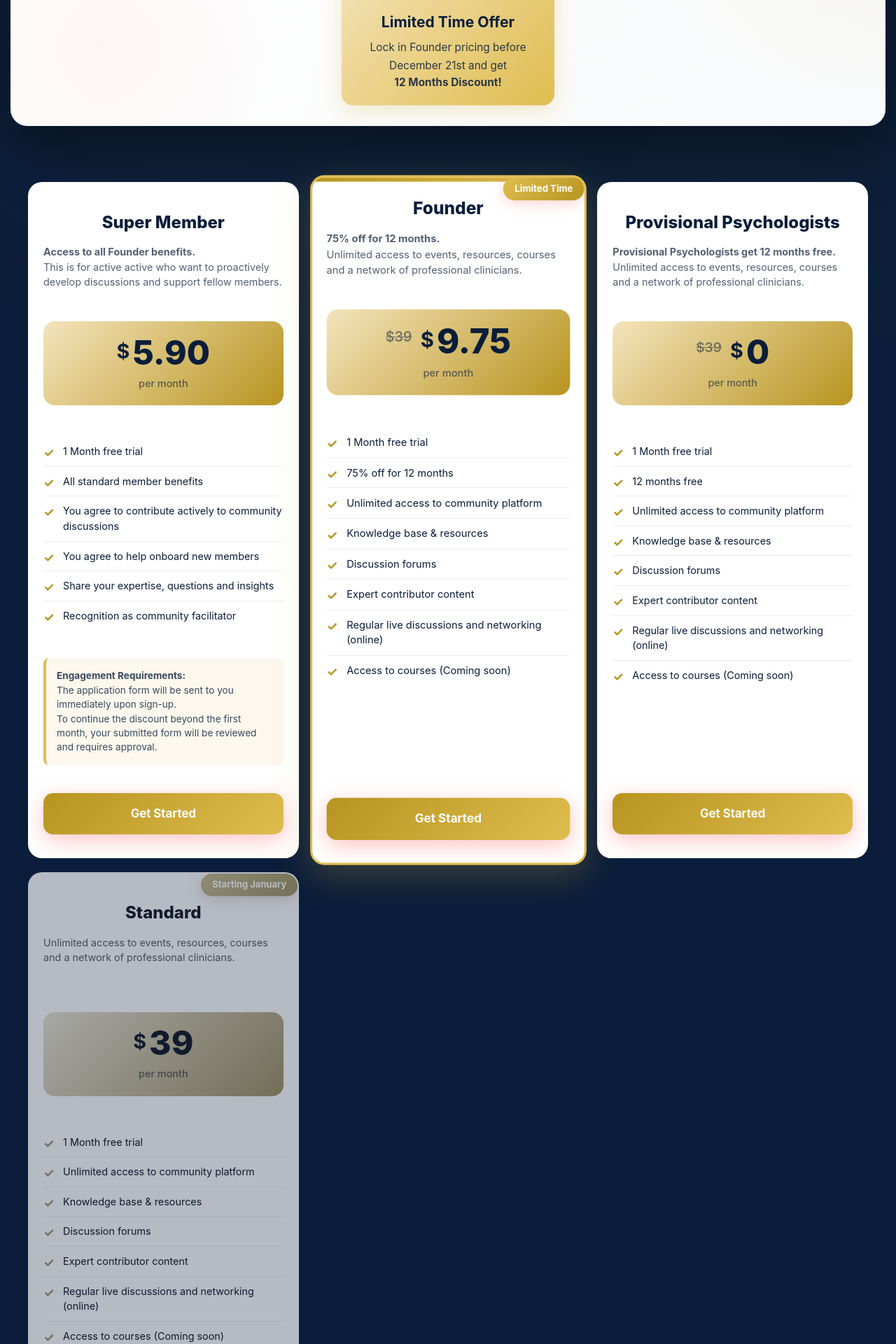
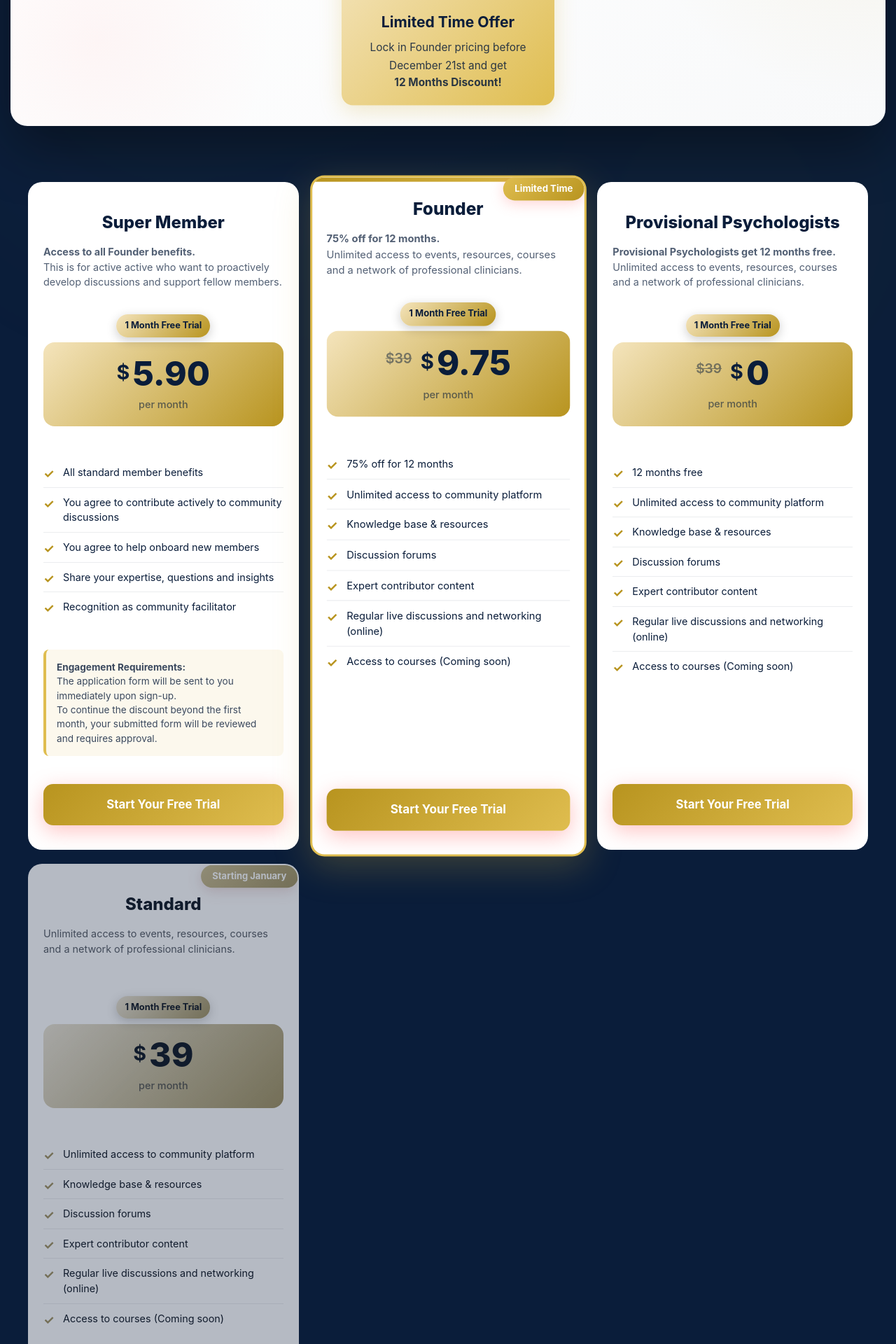
Before and after one commit to keisler-au/aiforclin, a Jekyll site: the page built from community/memberships.html, in a window 1280 px wide. Shown: the part 414-2334 px from the top of the page at 70% size. Built offline with Jekyll 4.4.1, drawn with Linux system fonts in a browser that asks for light colours; some of the changed text lies outside the part shown.

Commit message:
start your free trial

```diff
--- a/community/memberships.html
+++ b/community/memberships.html
@@ -38,6 +38,7 @@
         </header>
 
         <div class="price-container">
+            <div class="free-trial-tag">1 Month Free Trial</div>
             <div class="price">
                 <div class="price-amount">
                     <span class="price-currency">$</span>5.90
@@ -62,7 +62,7 @@
             </footer>
 
         <div class="c-button-wrapper">
-            <a href="https://aiforclin.circle.so/checkout/super-membership?coupon_code=VOLZSWGB" target="_blank" class="c-submit-button" type="button">Get Started</a>
+            <a href="https://aiforclin.circle.so/checkout/super-membership?coupon_code=VOLZSWGB" target="_blank" class="c-submit-button" type="button">Start Your Free Trial</a>
         </div>
     </article>
     <article class="c-feature featured">
@@ -86,6 +86,7 @@
         </div> -->
 
         <div class="price-container">
+            <div class="free-trial-tag">1 Month Free Trial</div>
             <div class="price">
                 <div class="price-amount">
                     <span class="price-original" data-monthly="$39" data-annually="$39">$39</span>
@@ -107,7 +107,7 @@
         </ul>
 
         <div class="c-button-wrapper">
-            <a href="https://aiforclin.circle.so/checkout/founder-75percent-discount?coupon_code=TKUKTFLU" target="_blank" class="c-submit-button" type="button">Get Started</a>
+            <a href="https://aiforclin.circle.so/checkout/founder-75percent-discount?coupon_code=TKUKTFLU" target="_blank" class="c-submit-button" type="button">Start Your Free Trial</a>
         </div>
     </article>
 
@@ -133,6 +133,7 @@
         </div>
 
         <div class="price-container">
+            <div class="free-trial-tag">1 Month Free Trial</div>
             <div class="price">
                 <div class="price-amount">
                     <span class="price-original" data-monthly="$39" data-annually="$29">$39</span>
@@ -152,7 +153,7 @@
         </ul>
 
         <div class="c-button-wrapper">
-            <a href="https://aiforclin.circle.so/checkout/40percent-discount?coupon_code=DDPYKEAA" target="_blank" class="c-submit-button" type="button">Get Started</a>
+            <a href="https://aiforclin.circle.so/checkout/40percent-discount?coupon_code=DDPYKEAA" target="_blank" class="c-submit-button" type="button">Start Your Free Trial</a>
         </div>
     </article> -->
 
@@ -160,7 +161,9 @@
         <header class="card-header">
             <div class="header-title margin-top">
                 <h3 id="memberPlanTitle">Provisional Psychologists</h3>
+
             </div>
+
             <p aria-describedby="memberPlanTitle"><strong>Provisional Psychologists get 12 months free.</strong><br>Unlimited access to events, resources, courses and a network of professional clinicians.</p>
         </header>
 
@@ -174,6 +177,7 @@
         </div> -->
 
         <div class="price-container">
+            <div class="free-trial-tag">1 Month Free Trial</div>
             <div class="price">
                 <div class="price-amount">
                     <span class="price-original" data-monthly="$39" data-annually="$39">$39</span>
@@ -195,7 +198,7 @@
         </ul>
 
         <div class="c-button-wrapper">
-            <a href="https://aiforclin.circle.so/checkout/provisional-psychologist-membership?coupon_code=1CUTGSYR" target="_blank" class="c-submit-button" type="button">Get Started</a>
+            <a href="https://aiforclin.circle.so/checkout/provisional-psychologist-membership?coupon_code=1CUTGSYR" target="_blank" class="c-submit-button" type="button">Start Your Free Trial</a>
         </div>
     </article>
 
@@ -220,6 +223,7 @@
         </div>
 
         <div class="price-container">
+            <div class="free-trial-tag">1 Month Free Trial</div>
             <div class="price">
                 <div class="price-amount">
                     <span class="price-currency">$</span><span class="price-value" data-monthly="39" data-annually="29">39</span>
@@ -239,7 +242,7 @@
         </ul>
 
         <div class="c-button-wrapper">
-            <a href="https://aiforclin.circle.so/checkout/membership" class="c-submit-button" type="button">Get Started</a>
+            <a href="https://aiforclin.circle.so/checkout/membership" class="c-submit-button" type="button">Start Your Free Trial</a>
         </div>
     </article>
 </section>
--- a/community/styles/memberships.css
+++ b/community/styles/memberships.css
@@ -30,6 +30,35 @@
 }
 
 .deadline-notice p {
+    color: var(--text-dark);
+    font-size: 0.95rem;
+    opacity: 0.85;
+    margin: 0;
+}
+
+.free-trial-notice {
+    background: linear-gradient(135deg, var(--primary-accent-light), var(--primary-accent));
+    border-radius: 16px;
+    padding: 20px 25px;
+    margin-top: 15px;
+    box-shadow: 0 8px 30px rgba(212, 175, 55, 0.25);
+    max-width: 300px;
+    margin: 15px auto 0;
+}
+
+.free-trial-notice .icon {
+    font-size: 2rem;
+    margin-bottom: 10px;
+}
+
+.free-trial-notice h3 {
+    color: var(--text-dark);
+    font-size: 1.3rem;
+    font-weight: 700;
+    margin-bottom: 8px;
+}
+
+.free-trial-notice p {
     color: var(--text-dark);
     font-size: 0.95rem;
     opacity: 0.85;
@@ -74,12 +103,29 @@
 }
 
 /* Price Container */
+/* Free Trial Tag */
+.free-trial-tag {
+    position: absolute;
+    top: -40px;
+    left: 50%;
+    transform: translateX(-50%);
+    background: linear-gradient(135deg, var(--primary-accent-light), var(--primary-accent-dark));
+    color: var(--text-dark);
+    padding: 6px 12px;
+    border-radius: 20px;
+    font-size: 0.8rem;
+    font-weight: 700;
+    white-space: nowrap;
+    box-shadow: 0 4px 15px rgba(0, 0, 0, 0.2);
+}
+
 .price-container {
-    margin: 25px 0;
+    position: relative;
+    margin: 40px 0 25px;
+    margin-top: 55px;
     padding: 20px;
     background: linear-gradient(135deg, var(--primary-accent-light), var(--primary-accent-dark));
     border-radius: 16px;
-    /* border: 2px solid var(--primary-accent); */
     min-height: 120px; /* Ensure all price containers have the same height */
     display: flex;
     align-items: center;
```
Also changed, not shown: other parts of community/memberships.html (+0 -4 lines).
